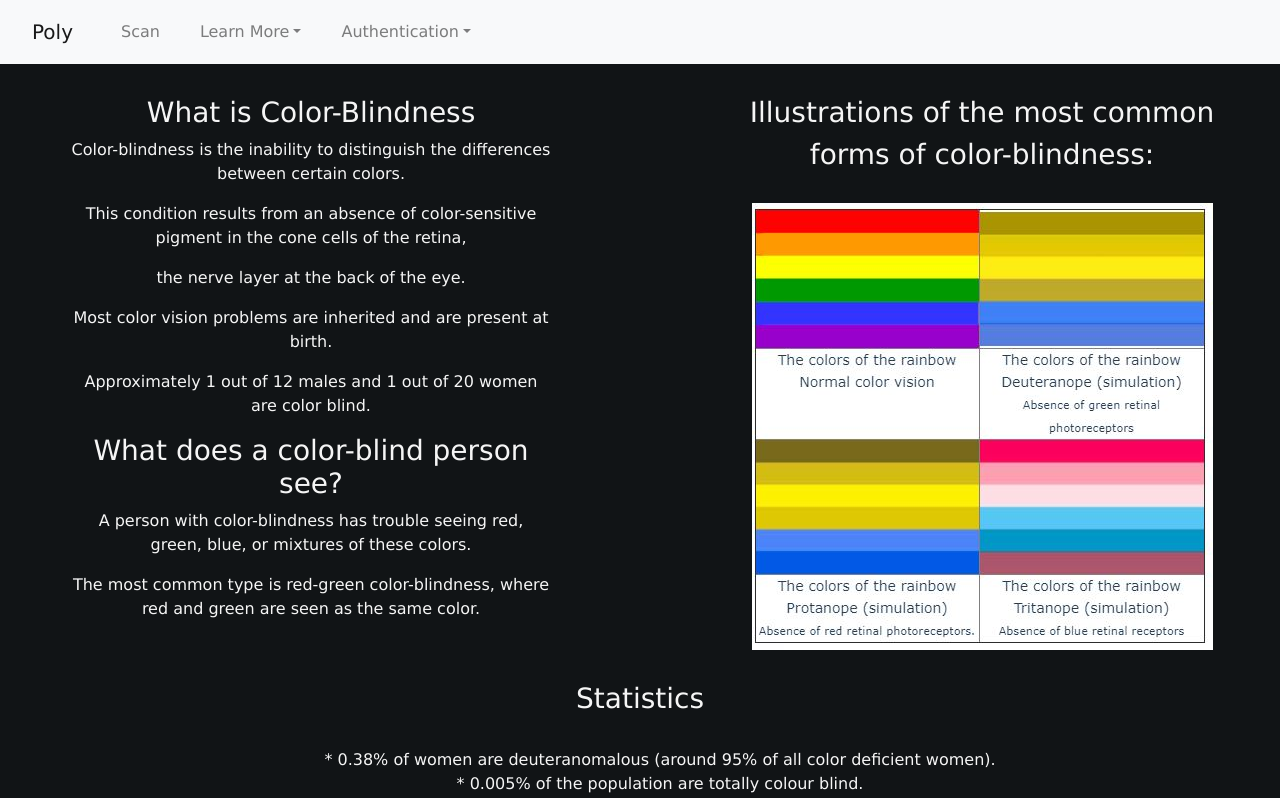
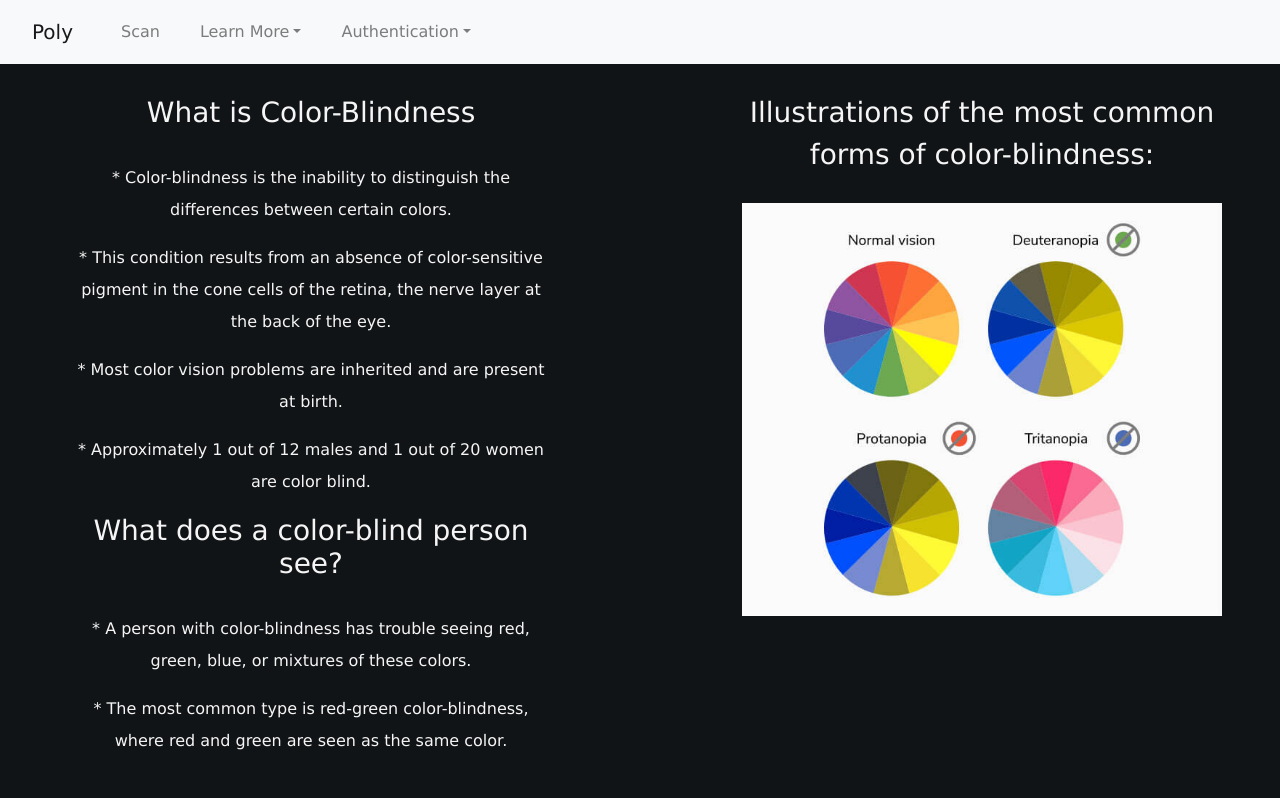
Before and after one commit to anac-jeronimo/Poly-client, a React (Create React App) app: page /facts in a window 1280 px wide. Shown: the top 798 px of the page. Built offline with nearby package versions, Linux system fonts and the light colour scheme; no server answers.

Commit message:
facts css

```diff
--- a/public/stylesheet/Facts.css
+++ b/public/stylesheet/Facts.css
@@ -22,6 +22,7 @@
 }
 .img-stripes{
     margin-top: 3vh;
+    width: 60vh;
 }
 
 /* .container-fluid {
@@ -39,4 +40,12 @@
 
  .facts-list{
      margin-top: 4vh;
+     width: 60vh;
  }
+
+ .facts-page{
+     line-height: 2em;
+ }
+ .bigP > h3 {
+     margin-bottom: 4vh;
+ }
--- a/src/components/Facts.js
+++ b/src/components/Facts.js
@@ -4,7 +4,7 @@ function Facts() {
   return (
     <div>
     <div className="container-fluid">
-    <div className="row">
+    <div className="row facts-page">
 
     <div className="col-sm text-div ">
 
@@ -12,30 +12,28 @@ function Facts() {
       <h3> What is Color-Blindness </h3>
 
       <p>
-        Color-blindness is the inability to distinguish the differences between
+      *  Color-blindness is the inability to distinguish the differences between
         certain colors.
       </p>
       <p>
-        This condition results from an absence of color-sensitive pigment in the
-        cone cells of the retina,
-      </p>
-      <p> the nerve layer at the back of the eye.</p>
+      *  This condition results from an absence of color-sensitive pigment in the
+        cone cells of the retina, the nerve layer at the back of the eye.</p>
 
-      <p>Most color vision problems are inherited and are present at birth.</p>
+      <p>*  Most color vision problems are inherited and are present at birth.</p>
       <p>
 
-        Approximately 1 out of 12 males and 1 out of 20 women are color blind.
+      *  Approximately 1 out of 12 males and 1 out of 20 women are color blind.
       </p>
 
 
       <h3> What does a color-blind person see? </h3>
       <p>
-        A person with color-blindness has trouble seeing red, green, blue, or
+      *  A person with color-blindness has trouble seeing red, green, blue, or
         mixtures of these colors.
       </p>
       <p>
 
-        The most common type is red-green color-blindness, where red and green
+      * The most common type is red-green color-blindness, where red and green
         are seen as the same color.
       </p>
       </div>
@@ -49,7 +47,8 @@ function Facts() {
       </h3>
 
       <img className="img-stripes"
-        src="images/colorblind.JPG"
+       // src="images/colorblind.JPG"
+       src="images\eyeTest_know_color_blindness.jpg"
         alt="color blindness spectrum comparison"
       />
       </div>
```
Also changed, not shown: public/images/eyeTest_know_color_blindness.jpg (added).
